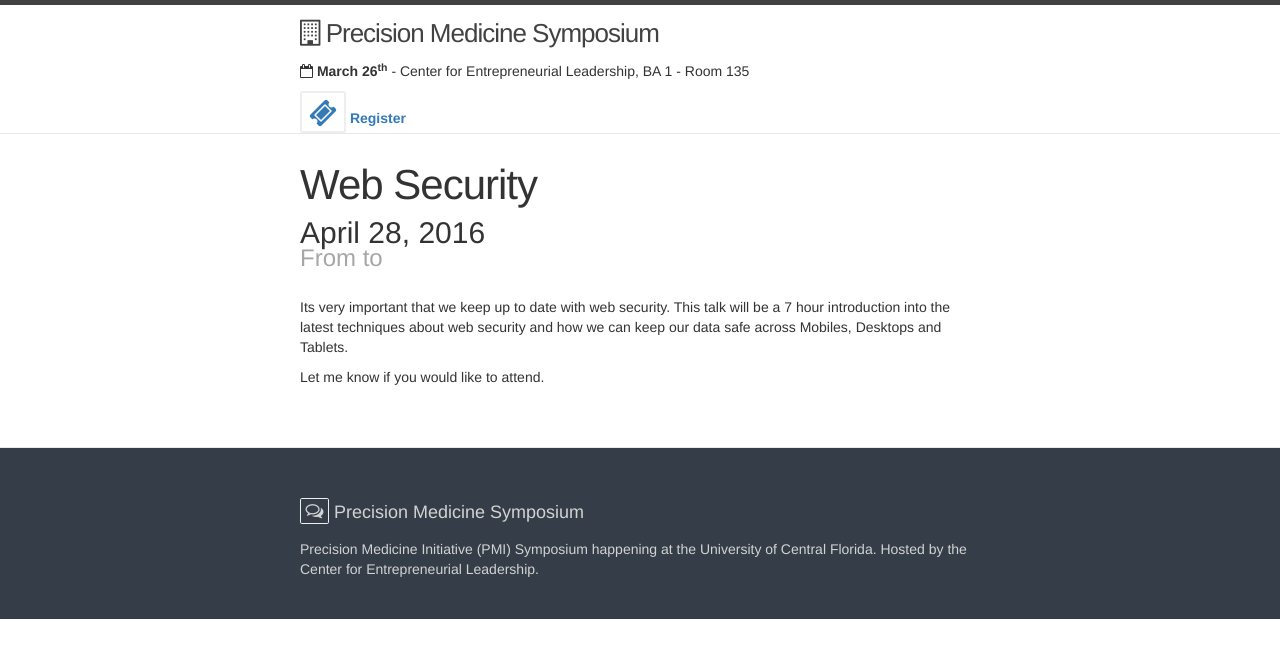
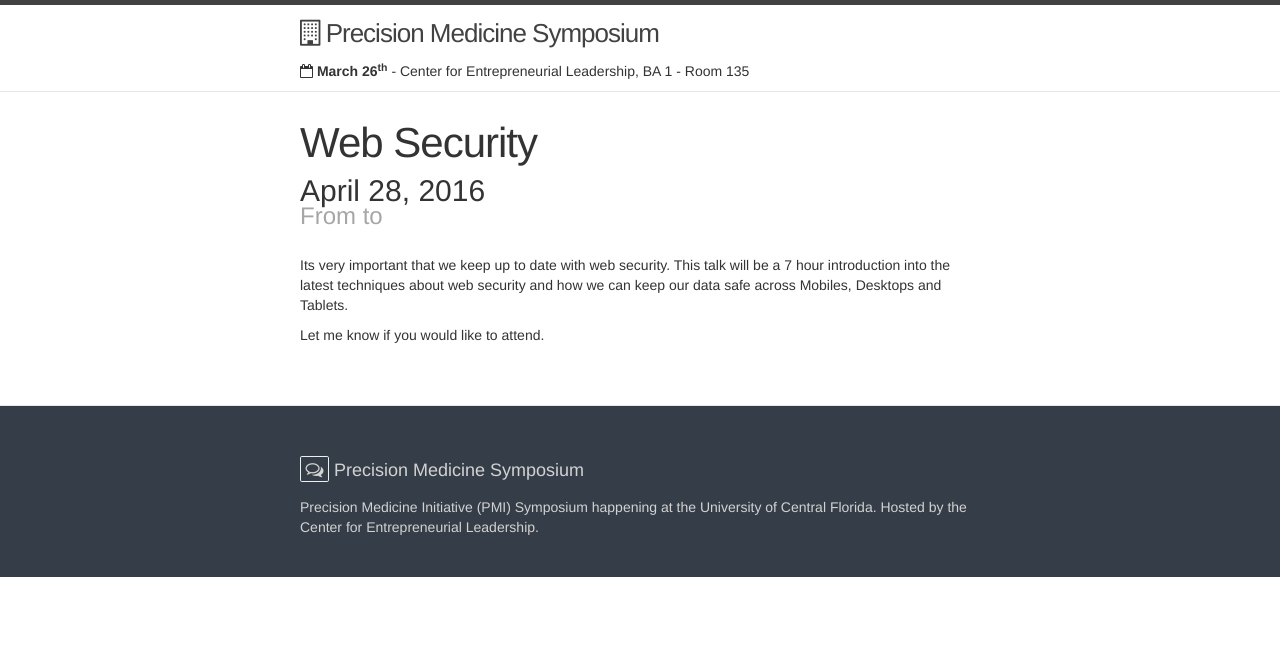
Before and after one commit to dhillonv10/pmi, a Jekyll site: the page built from _posts/2016-04-28-web-security.md, in a window 1280 px wide. Shown: the top 658 px of the page. Built offline with Jekyll 4.4.1, drawn with Linux system fonts in a browser that asks for light colours; nearby versions of some CDN libraries.

```diff
--- a/_includes/header.html
+++ b/_includes/header.html
@@ -15,8 +15,4 @@
     <p align="left"><i class="fa fa-calendar-o"></i> <strong>March 26<sup>th</sup></strong> - Center for Entrepreneurial Leadership, BA 1 - Room 135</p>
   </div>
 
-  <div class="wrapper">
-      <a href="#"><i class="fa fa-ticket fa-2x fa-border"></i> <strong>Register</strong> </a>
-  </div>
-
 </header>
--- a/index.html
+++ b/index.html
@@ -2,6 +2,11 @@
 layout: default
 cover: 'http://www.abisolutions.org.uk/website/images/ConferencesHR.jpg'
 ---
+
+
+<div class="wrapper">
+      <h2><a href="#"><i class="fa fa-ticket fa-2x fa-border"></i> <strong>Register</strong> </a></h2>
+</div>
 
 <h2><i class="fa fa-clock-o"></i> Schedule </h2>
 <!--The symposium will begin at 9 am and end at 3.-->
```
